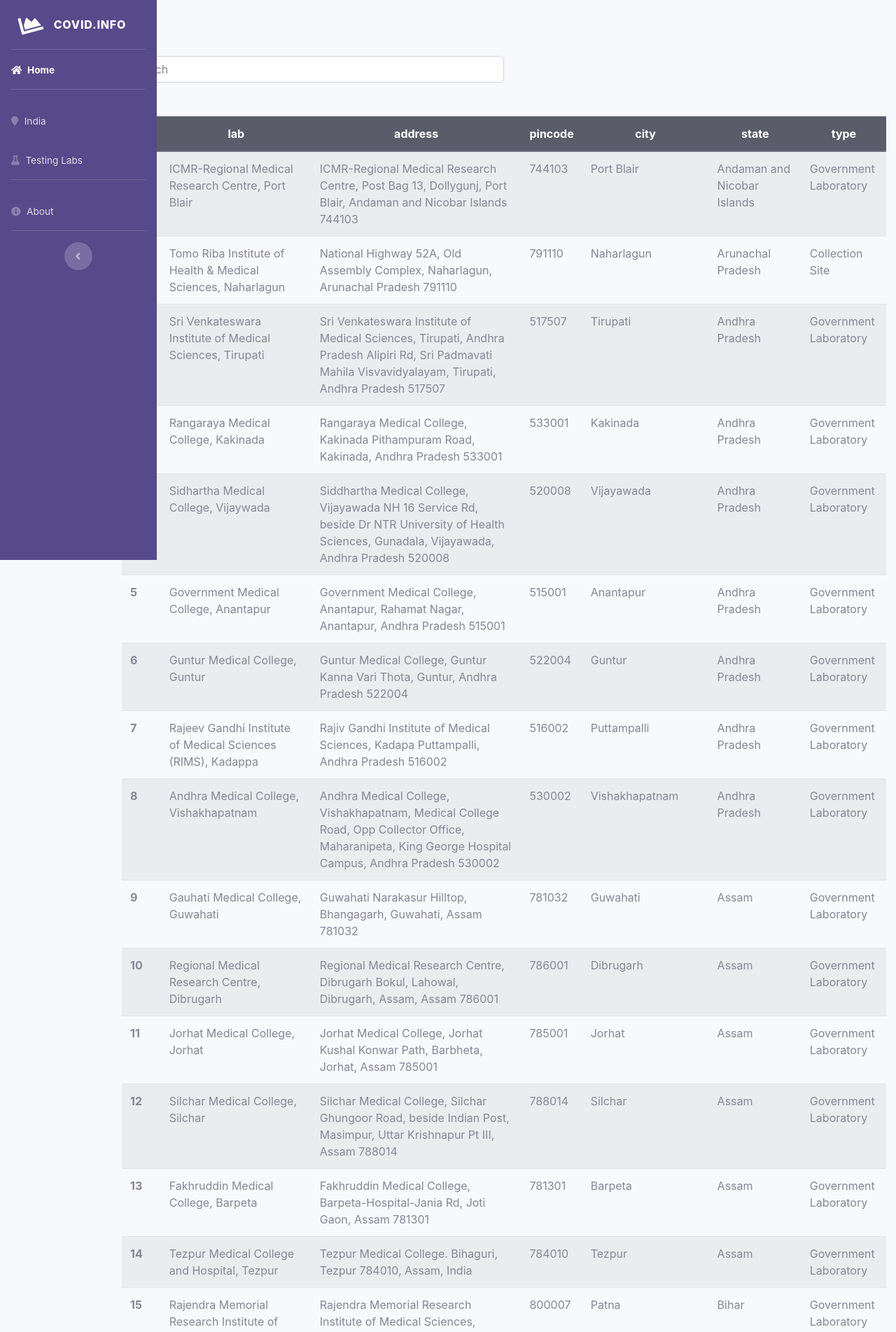
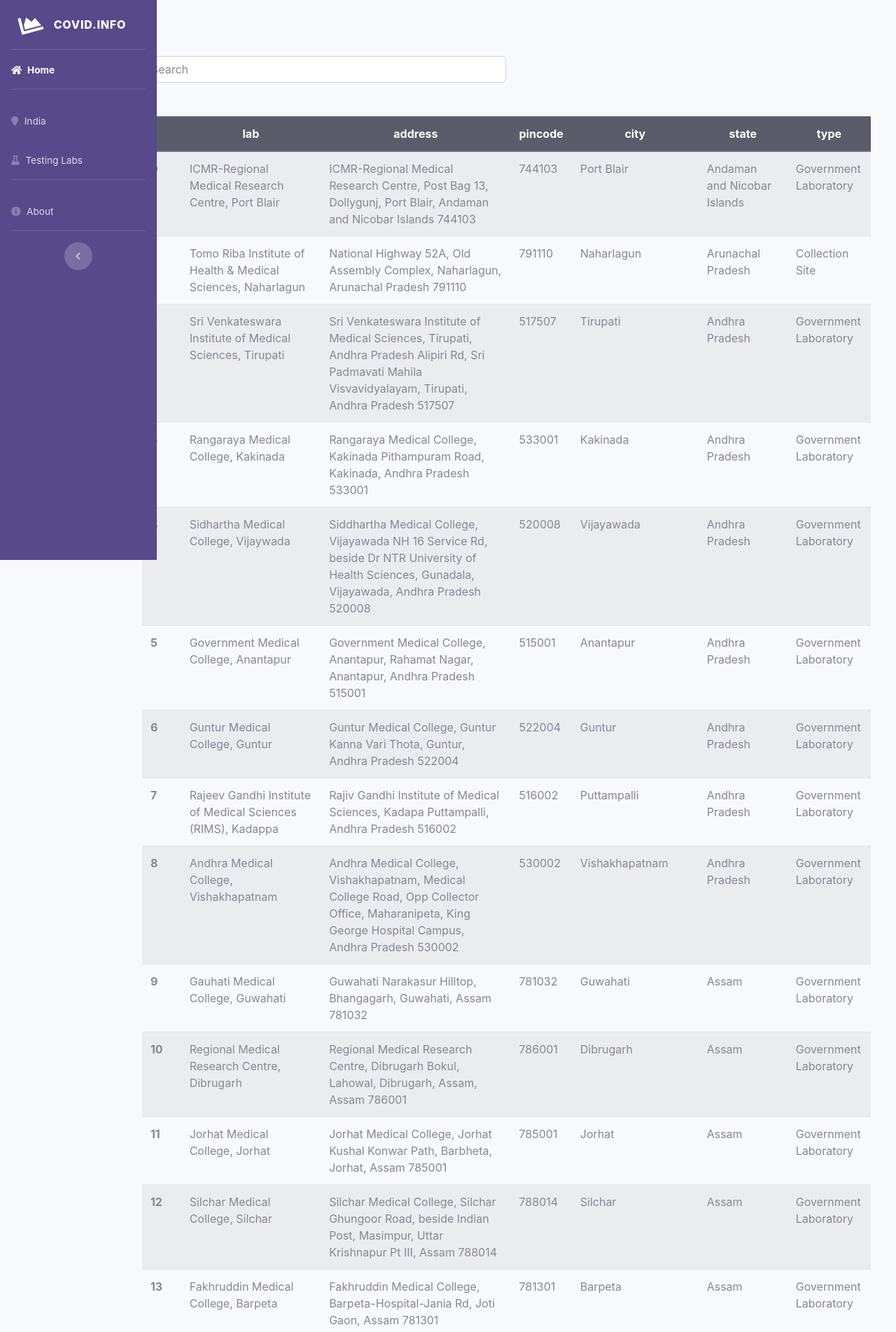
Before and after one commit to AtharvaKatre/Covid19-Infographics, a Django app: page /testing_labs in a window 1280 px wide. Shown: the top 1903 px of the page at 70% size. Run offline with Django 3.2, Linux system fonts and the light colour scheme; parts of the project's set-up code (start-up, migrations or seed data) failed here and were passed over; some libraries are stand-ins or nearby versions.

Commit message:
Update base.html

```diff
--- a/templates/base.html
+++ b/templates/base.html
@@ -28,9 +28,11 @@
   <!-- Page Wrapper -->
   <div id="wrapper">
 
-    <!-- Sidebar -->
-    {% include 'sidebar.html' %}
-    <!-- End of Sidebar -->
+    <div class="container" style="width: 15%; padding-left: 0; padding-right: 0%;  background-color: #f8f9fc;">
+      <!-- Sidebar -->
+      {% include 'sidebar.html' %}
+      <!-- End of Sidebar -->
+    </div>
 
     <!-- Content Wrapper -->
     <div id="content-wrapper" class="d-flex flex-column">
@@ -43,7 +45,7 @@
         <!-- End of Topbar -->
 
         <!-- Begin Page Content -->
-        <div class="container-fluid" style="margin-left: 80px;">
+        <div class="container-fluid">
 
           <!-- Page Heading -->
            <div class="row" >
```
